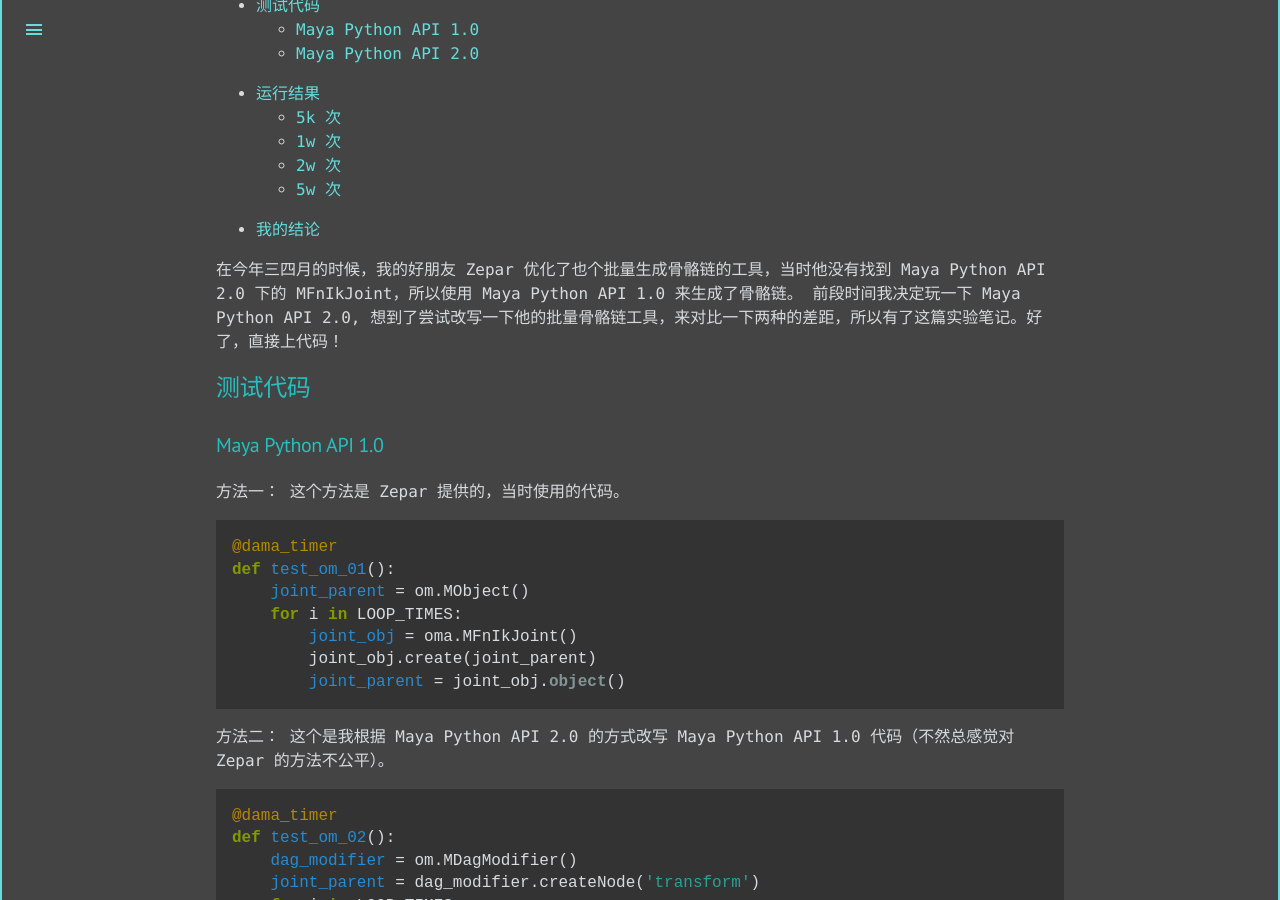
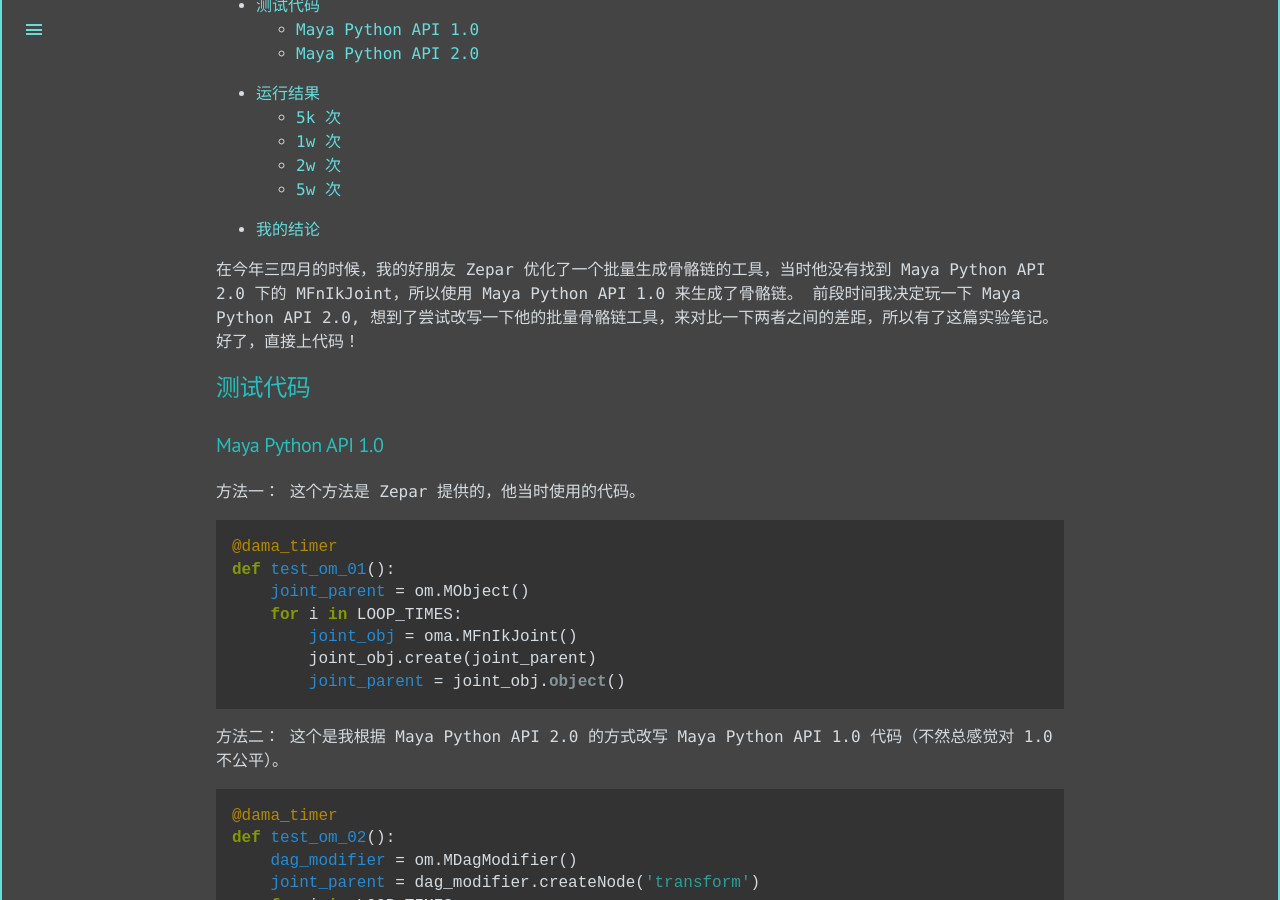
Before and after one commit to 400dama/blog, a Jekyll site: the page built from _posts/2018-09-28-Maya-Python-Api-1.0-or-2.0.html, in a window 1280 px wide and 900 px high, scrolled down 260 px. Built offline with Jekyll 4.4.1, drawn with Linux system fonts in a browser that asks for light colours; comment, search, counter and statistics services are not loaded.

Commit message:
Modified Details

```diff
--- a/_posts/2018-09-28-Maya-Python-Api-1.0-or-2.0.html
+++ b/_posts/2018-09-28-Maya-Python-Api-1.0-or-2.0.html
@@ -28,8 +28,8 @@ tags       : [Maya, Maya API]
 </div>
 
 <p>
-在今年三四月的时候，我的好朋友 Zepar 优化了也个批量生成骨骼链的工具，当时他没有找到 Maya Python API 2.0 下的 MFnIkJoint，所以使用 Maya Python API 1.0 来生成了骨骼链。
-前段时间我决定玩一下 Maya Python API 2.0, 想到了尝试改写一下他的批量骨骼链工具，来对比一下两种的差距，所以有了这篇实验笔记。好了，直接上代码！
+在今年三四月的时候，我的好朋友 Zepar 优化了一个批量生成骨骼链的工具，当时他没有找到 Maya Python API 2.0 下的 MFnIkJoint，所以使用 Maya Python API 1.0 来生成了骨骼链。
+前段时间我决定玩一下 Maya Python API 2.0, 想到了尝试改写一下他的批量骨骼链工具，来对比一下两者之间的差距，所以有了这篇实验笔记。好了，直接上代码！
 </p>
 
 <div id="outline-container-org46d4887" class="outline-2">
@@ -41,7 +41,7 @@ tags       : [Maya, Maya API]
 <div class="outline-text-3" id="text-org7d941e5">
 <p>
 方法一：
-   这个方法是 Zepar 提供的，当时使用的代码。
+   这个方法是 Zepar 提供的，他当时使用的代码。
 </p>
 <div class="org-src-container">
 <pre class="src src-python"><span style="color: #b58900;">@dama_timer</span>
@@ -55,7 +55,7 @@ tags       : [Maya, Maya API]
 </div>
 <p>
 方法二：
-   这个是我根据 Maya Python API 2.0 的方式改写 Maya Python API 1.0 代码（不然总感觉对 Zepar 的方法不公平）。
+   这个是我根据 Maya Python API 2.0 的方式改写 Maya Python API 1.0 代码（不然总感觉对 1.0 不公平）。
 </p>
 <div class="org-src-container">
 <pre class="src src-python"><span style="color: #b58900;">@dama_timer</span>
```
Also changed, not shown: _orgs/2018-09-28-Maya-Python-Api-1.0-or-2.0.org (+4 -4 lines).
